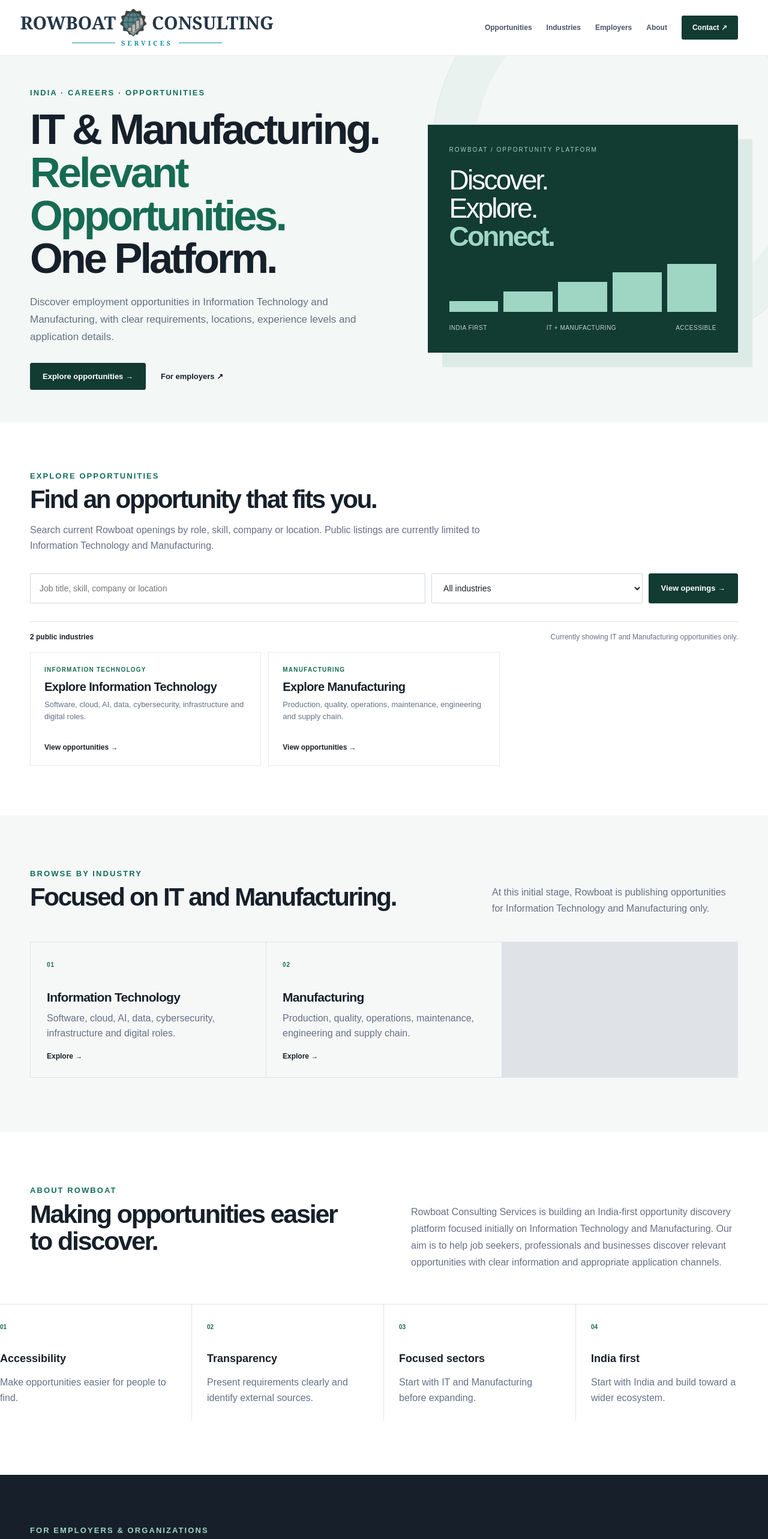
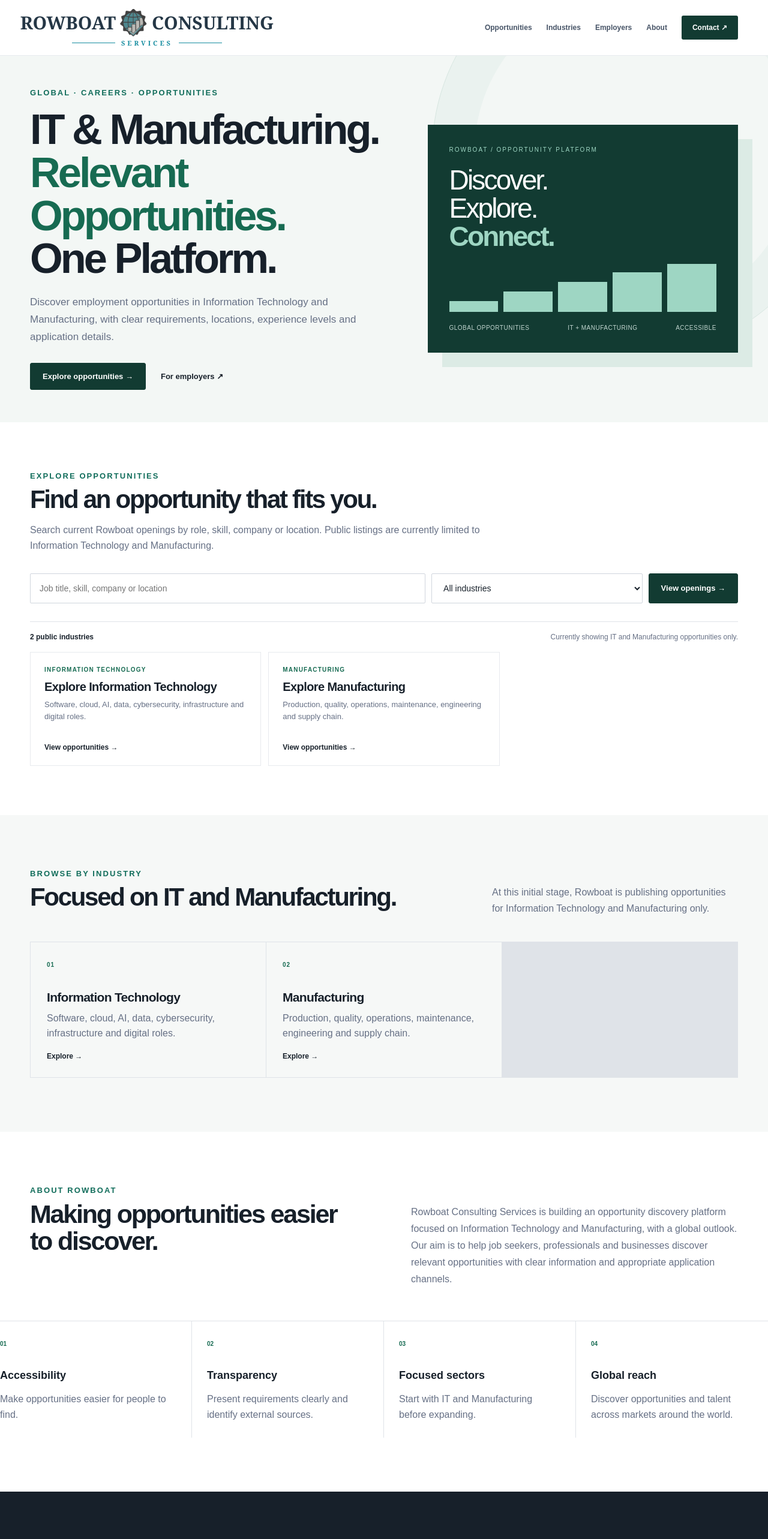
Before and after one commit to RanjithKumarP-Rowboatcs/Rowboat-jobs, a Next.js app: page / in a window 1280 px wide. Shown: the top 2566 px of the page at 60% size. Built offline with nearby package versions, Linux system fonts and the light colour scheme.

Commit message:
Update contact email and remove India-first messaging

```diff
--- a/app/page.tsx
+++ b/app/page.tsx
@@ -29,8 +29,8 @@
     const message = String(form.get('message') || '')
     const subject = `ROWBOAT website enquiry — ${interest}`
     const body = `Name: ${name}\nEmail: ${email}\nInterest: ${interest}\n\nMessage:\n${message}`
-    window.location.href = `mailto:ranjith@rowboatcs.com?subject=${encodeURIComponent(subject)}&body=${encodeURIComponent(body)}`
-    setMessageStatus('Your email app has been opened with the enquiry addressed to ranjith@rowboatcs.com.')
+    window.location.href = `mailto:info@rowboatcs.com?subject=${encodeURIComponent(subject)}&body=${encodeURIComponent(body)}`
+    setMessageStatus('Your email app has been opened with the enquiry addressed to info@rowboatcs.com.')
   }
 
   return <>
@@ -44,8 +44,8 @@
 
     <main id="top">
       <section className="jobsHero"><div className="heroBackdrop"></div><div className="container jobsHeroInner">
-        <div><div className="eyebrow">India · Careers · Opportunities</div><h1>IT & Manufacturing.<br/><em>Relevant Opportunities.</em><br/>One Platform.</h1><p>Discover employment opportunities in Information Technology and Manufacturing, with clear requirements, locations, experience levels and application details.</p><div className="heroActions"><a className="btn btnPrimary" href="/opportunities">Explore opportunities →</a><a className="textButton" href="#employers">For employers ↗</a></div></div>
-        <div className="heroPanel"><div className="panelKicker">ROWBOAT / OPPORTUNITY PLATFORM</div><div className="heroPanelTitle">Discover.<br/>Explore.<br/><strong>Connect.</strong></div><div className="heroLines"><span/><span/><span/><span/><span/></div><div className="heroPanelBottom"><span>INDIA FIRST</span><span>IT + MANUFACTURING</span><span>ACCESSIBLE</span></div></div>
+        <div><div className="eyebrow">Global · Careers · Opportunities</div><h1>IT & Manufacturing.<br/><em>Relevant Opportunities.</em><br/>One Platform.</h1><p>Discover employment opportunities in Information Technology and Manufacturing, with clear requirements, locations, experience levels and application details.</p><div className="heroActions"><a className="btn btnPrimary" href="/opportunities">Explore opportunities →</a><a className="textButton" href="#employers">For employers ↗</a></div></div>
+        <div className="heroPanel"><div className="panelKicker">ROWBOAT / OPPORTUNITY PLATFORM</div><div className="heroPanelTitle">Discover.<br/>Explore.<br/><strong>Connect.</strong></div><div className="heroLines"><span/><span/><span/><span/><span/></div><div className="heroPanelBottom"><span>GLOBAL OPPORTUNITIES</span><span>IT + MANUFACTURING</span><span>ACCESSIBLE</span></div></div>
       </div></section>
 
       <section className="searchSection" id="opportunities"><div className="container"><div className="eyebrow">Explore opportunities</div><h2>Find an opportunity that fits you.</h2><p className="sectionLead">Search current Rowboat openings by role, skill, company or location. Public listings are currently limited to Information Technology and Manufacturing.</p><div className="searchBar"><input value={query} onChange={e => setQuery(e.target.value)} placeholder="Job title, skill, company or location" aria-label="Search opportunities"/><select value={industry} onChange={e => setIndustry(e.target.value)} aria-label="Filter by industry"><option>All industries</option>{industries.map(([name]) => <option key={name}>{name}</option>)}</select><a className="btn btnPrimary" href="/opportunities">View openings →</a></div>
@@ -54,15 +54,15 @@
 
       <section className="section lightSection" id="industries"><div className="container"><div className="sectionHead"><div><div className="eyebrow">Browse by industry</div><h2>Focused on IT and Manufacturing.</h2></div><p>At this initial stage, Rowboat is publishing opportunities for Information Technology and Manufacturing only.</p></div><div className="industryGrid">{industries.map(([title,text],i)=><article className="industry" key={title}><span>{String(i+1).padStart(2,'0')}</span><h3>{title}</h3><p>{text}</p><a href="/opportunities">Explore →</a></article>)}</div></div></section>
 
-      <section className="section" id="about"><div className="container aboutIntro"><div><div className="eyebrow">About Rowboat</div><h2>Making opportunities easier to discover.</h2></div><p>Rowboat Consulting Services is building an India-first opportunity discovery platform focused initially on Information Technology and Manufacturing. Our aim is to help job seekers, professionals and businesses discover relevant opportunities with clear information and appropriate application channels.</p></div><div className="valueGrid"><article><b>01</b><h3>Accessibility</h3><p>Make opportunities easier for people to find.</p></article><article><b>02</b><h3>Transparency</h3><p>Present requirements clearly and identify external sources.</p></article><article><b>03</b><h3>Focused sectors</h3><p>Start with IT and Manufacturing before expanding.</p></article><article><b>04</b><h3>India first</h3><p>Start with India and build toward a wider ecosystem.</p></article></div></section>
+      <section className="section" id="about"><div className="container aboutIntro"><div><div className="eyebrow">About Rowboat</div><h2>Making opportunities easier to discover.</h2></div><p>Rowboat Consulting Services is building an opportunity discovery platform focused on Information Technology and Manufacturing, with a global outlook. Our aim is to help job seekers, professionals and businesses discover relevant opportunities with clear information and appropriate application channels.</p></div><div className="valueGrid"><article><b>01</b><h3>Accessibility</h3><p>Make opportunities easier for people to find.</p></article><article><b>02</b><h3>Transparency</h3><p>Present requirements clearly and identify external sources.</p></article><article><b>03</b><h3>Focused sectors</h3><p>Start with IT and Manufacturing before expanding.</p></article><article><b>04</b><h3>Global reach</h3><p>Discover opportunities and talent across markets around the world.</p></article></div></section>
 
       <section className="darkSection" id="employers"><div className="container employerGrid"><div><div className="eyebrow">For employers & organizations</div><h2>Have an IT or manufacturing hiring requirement?</h2><p>Share your requirement with Rowboat. At this stage, public opportunities are focused on Information Technology and Manufacturing.</p><a className="btn btnWhite" href="#contact">Post a requirement →</a></div><div className="employerPoints"><span>01</span><strong>Share the role</strong><span>02</span><strong>Define skills & location</strong><span>03</span><strong>Connect with relevant talent</strong></div></div></section>
 
       <section className="careersSection" id="careers"><div className="container careersWrap"><div><div className="eyebrow">Careers at Rowboat</div><h2>We are building the platform as we go.</h2><p>When Rowboat Consulting Services has its own open positions, they will be published here. We will not create placeholder vacancies simply to make the site look complete.</p></div><div className="careerBox"><img src="/rowboat-mark.svg" alt=""/><strong>No current Rowboat openings.</strong><span>Check back for future opportunities.</span></div></div></section>
 
-      <section className="contactSection" id="contact"><div className="container"><div className="contactIntro"><div><div className="eyebrow">Contact Rowboat</div><h2>Let's connect.</h2><p>Whether you are a job seeker, employer, business partner or organization, tell us what you need.</p></div><div className="contactDetails"><span>Enquiries</span><a href="mailto:ranjith@rowboatcs.com">ranjith@rowboatcs.com</a></div></div><form className="contactForm" onSubmit={handleContactSubmit}><label>Name<input name="name" required placeholder="Your name" autoComplete="name"/></label><label>Email<input name="email" type="email" required placeholder="you@company.com" autoComplete="email"/></label><label>I'm interested in<select name="interest"><option>Finding opportunities</option><option>Posting an IT hiring requirement</option><option>Posting a manufacturing hiring requirement</option><option>Business partnership</option><option>General enquiry</option></select></label><label>Message<textarea name="message" required rows={5} placeholder="Tell us what you need..."></textarea></label><div className="formActions"><button className="btn btnPrimary" type="submit">Send enquiry ↗</button><span className="formNote">Your enquiry is addressed to ranjith@rowboatcs.com.</span></div>{messageStatus && <p className="messageStatus" role="status">{messageStatus}</p>}</form></div></section>
+      <section className="contactSection" id="contact"><div className="container"><div className="contactIntro"><div><div className="eyebrow">Contact Rowboat</div><h2>Let's connect.</h2><p>Whether you are a job seeker, employer, business partner or organization, tell us what you need.</p></div><div className="contactDetails"><span>Enquiries</span><a href="mailto:info@rowboatcs.com">info@rowboatcs.com</a></div></div><form className="contactForm" onSubmit={handleContactSubmit}><label>Name<input name="name" required placeholder="Your name" autoComplete="name"/></label><label>Email<input name="email" type="email" required placeholder="you@company.com" autoComplete="email"/></label><label>I'm interested in<select name="interest"><option>Finding opportunities</option><option>Posting an IT hiring requirement</option><option>Posting a manufacturing hiring requirement</option><option>Business partnership</option><option>General enquiry</option></select></label><label>Message<textarea name="message" required rows={5} placeholder="Tell us what you need..."></textarea></label><div className="formActions"><button className="btn btnPrimary" type="submit">Send enquiry ↗</button><span className="formNote">Your enquiry is addressed to info@rowboatcs.com.</span></div>{messageStatus && <p className="messageStatus" role="status">{messageStatus}</p>}</form></div></section>
     </main>
 
-    <footer className="footer"><div className="container footerTop"><div className="footerBrand"><RowboatLogo className="footerLogo" /></div><div className="footerLinks"><a href="/opportunities">Opportunities</a><a href="#industries">Industries</a><a href="#employers">Employers</a><a href="#careers">Careers</a><a href="#about">About</a><a href="#contact">Contact</a></div></div><div className="container footerBottom"><span>© 2026 ROWBOAT CONSULTING SERVICES</span><span>IT + Manufacturing · Every Opportunity.</span></div></footer>
+    <footer className="footer"><div className="container footerTop"><div className="footerBrand"><RowboatLogo className="footerLogo" /></div><div className="footerLinks"><a href="/opportunities">Opportunities</a><a href="#industries">Industries</a><a href="#employers">Employers</a><a href="#careers">Careers</a><a href="#about">About</a><a href="#contact">Contact</a></div></div><div className="container footerBottom"><span>© 2026 ROWBOAT CONSULTING SERVICES</span><span>IT + Manufacturing · Global Opportunities.</span></div></footer>
   </>
 }
```
